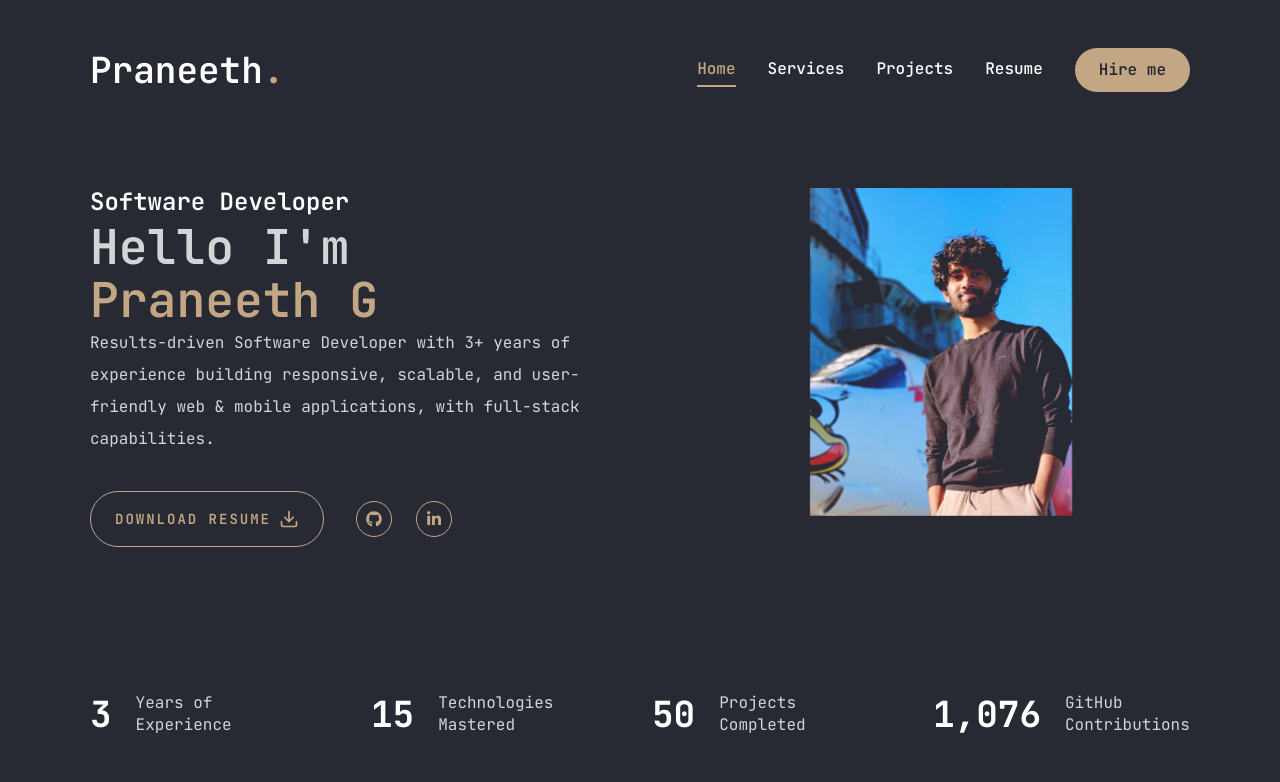
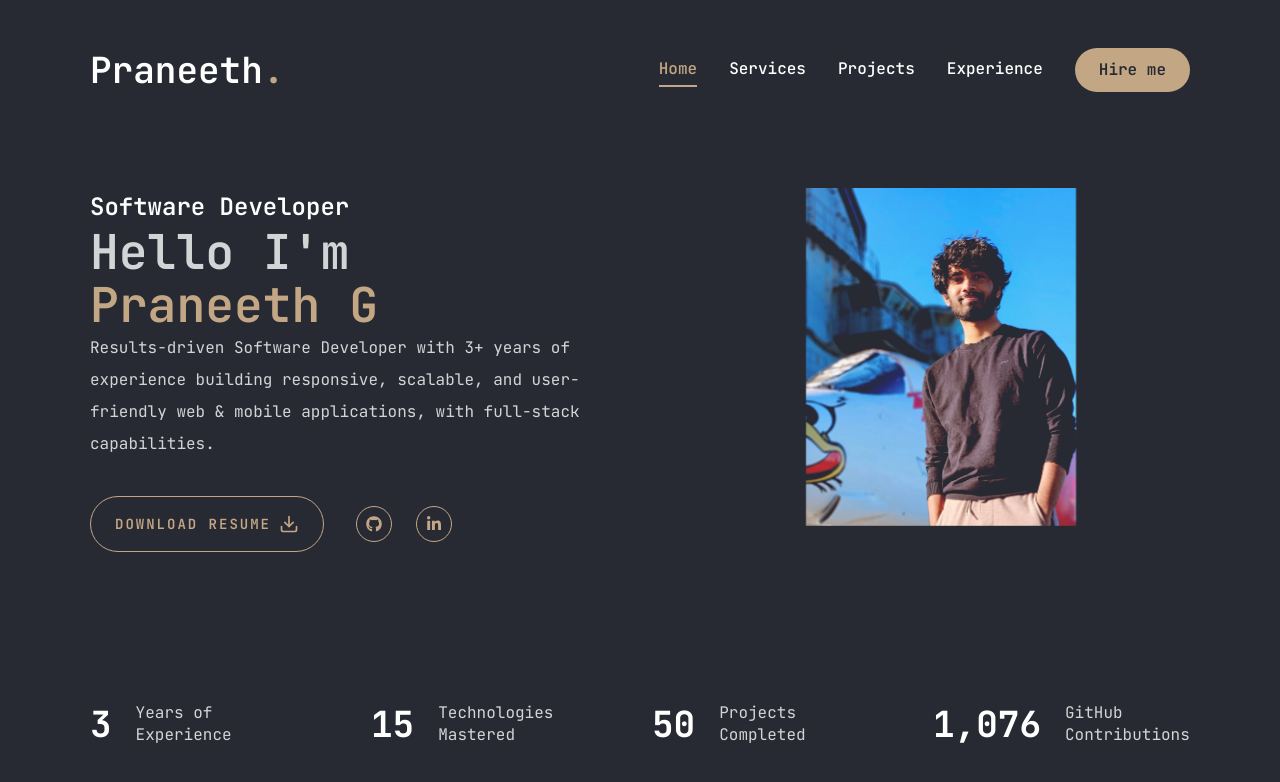
Before and after one commit to PraneethBunny123/Portfolio, a Next.js app: page / in a window 1280 px wide. Shown: the top 782 px of the page. Built offline with nearby package versions, Linux system fonts and the light colour scheme.

Commit message:
few changes in routing

```diff
--- a/components/Nav.jsx
+++ b/components/Nav.jsx
@@ -17,8 +17,8 @@
         path: '/projects'
     },
     {
-        name: 'resume',
-        path: '/resume'
+        name: 'experience',
+        path: '/experience'
     },
     {
         name: 'contact',
--- a/components/Photo.jsx
+++ b/components/Photo.jsx
@@ -12,7 +12,7 @@
 					opacity: 1,
 					transition: { delay: 1.5, duration: 0.4, ease: 'easeIn' },
 				}}>
-				<div className='w-[298px] h-[298px] xl:w-[498px] xl:h-[328px] mix-blend-lighten'>
+				<div className='w-[298px] h-[298px] xl:w-[498px] xl:h-[338px] mix-blend-lighten'>
 					<Image
 						src='/assets/images/photo1.jpg'
 						priority
```
Also changed, not shown: app/experience/page.jsx (renamed from app/resume/page.jsx).
